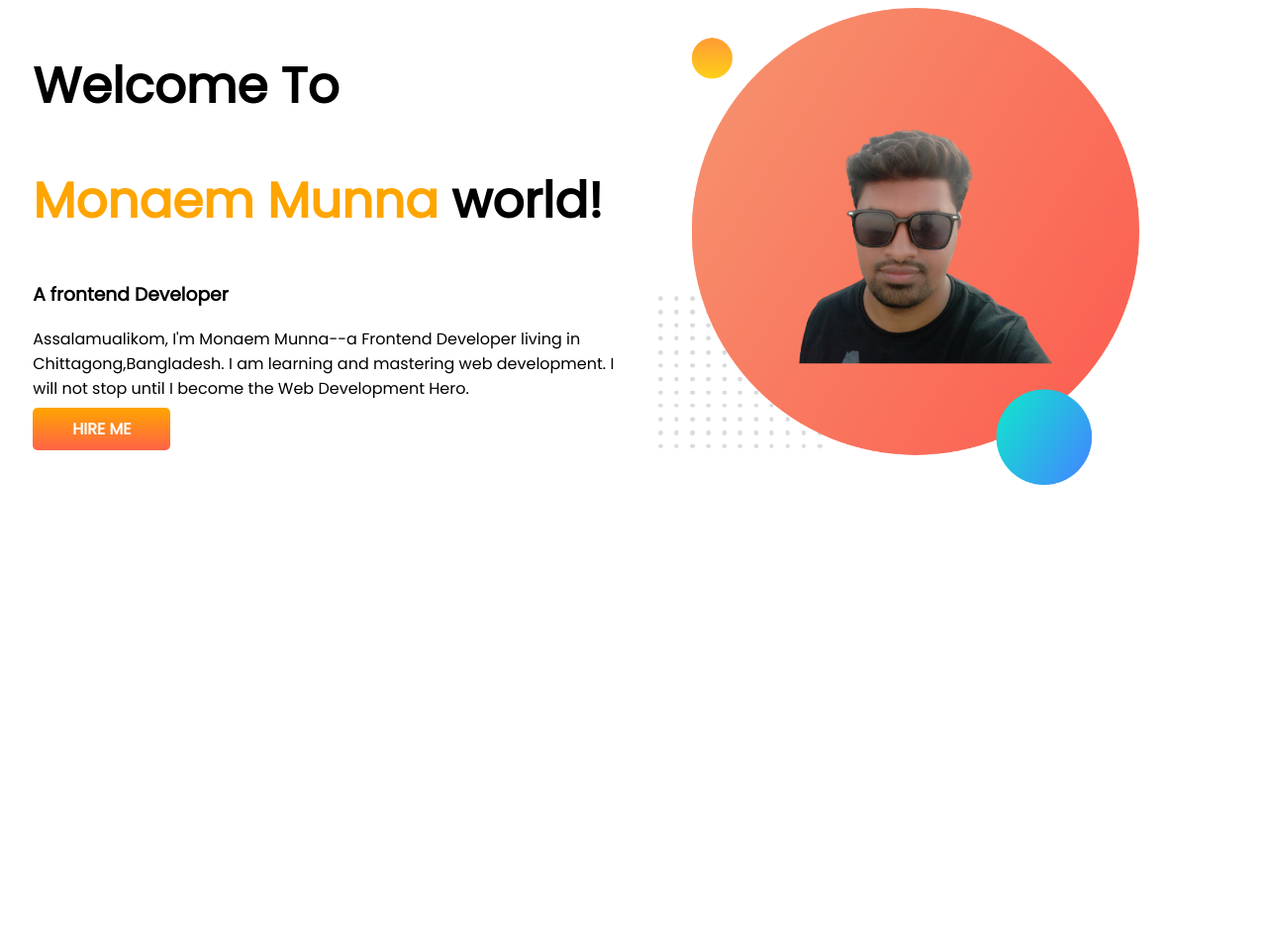
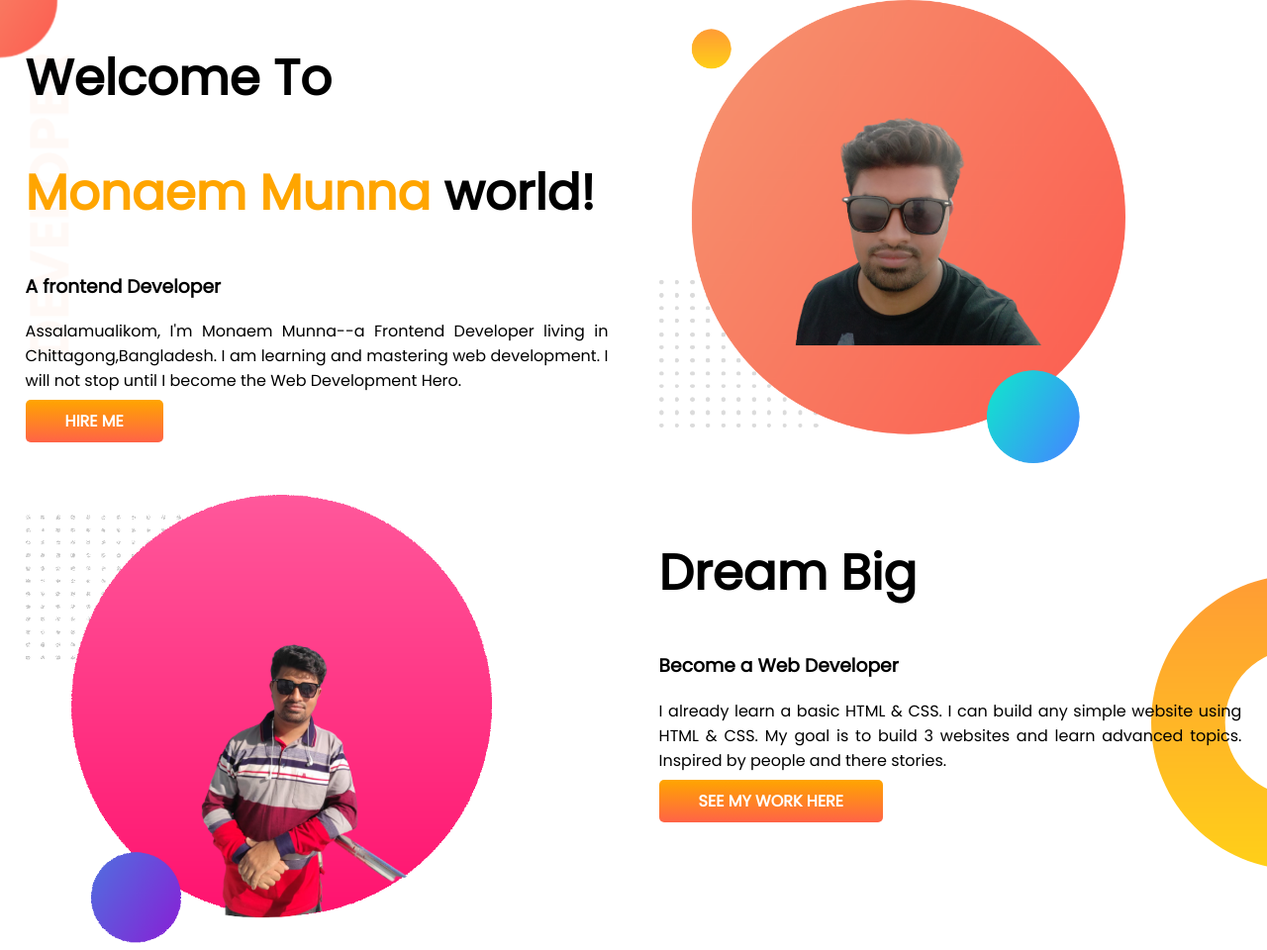
Before and after one commit to Munna3048/munna-portfolio-repo, a plain HTML site: page index.html in a window 1280 px wide. Shown: the whole page at 99% size. Before the commit the page ends 800 px from the top, so only its background shows below. Drawn offline with Linux system fonts and the light colour scheme.

Commit message:
2nd section added

```diff
--- a/index.html
+++ b/index.html
@@ -13,7 +13,7 @@
 </head>
 
 <body>
-    <section>
+    <section class="top-banner">
         <div class="half-width">
             <h1>Welcome To </h1>
             <h1><span class="color">Monaem Munna</span> world!</h1>
@@ -26,6 +26,18 @@
             <img src="/images/munna-bg.png" alt="">
         </div>
     </section>
+    <section class="dream-bg">
+        <div class="half-width">
+            <img src="/images/munna3.png" alt="">
+        </div>
+        <div class="half-width">
+            <h1>Dream Big</h1>
+            <h3>Become a Web Developer</h3>
+            <p>I already learn a basic HTML & CSS. I can build any simple website using HTML & CSS. My goal is to build
+                3 websites and learn advanced topics. Inspired by people and there stories.</p>
+            <a class="anchor" target="_blank" href="https://programminghero1.github.io/">SEE MY WORK HERE</a>
+        </div>
+    </section>
 </body>
 
 </html>
--- a/style.css
+++ b/style.css
@@ -1,5 +1,13 @@
 body{
     font-family: 'Poppins', sans-serif;
+    margin: 0;
+}
+
+
+
+.top-banner{
+    background-image: url(/images/top-banner.png);
+    background-repeat: no-repeat;
 }
 
 
@@ -19,6 +27,8 @@ section{
 .half-width{
     width: 50%;
     padding-left: 2%;
+    padding-right: 2%;
+    text-align: justify;
 
 }
 
@@ -34,3 +44,10 @@ section{
     color: white;
     font-weight: 700;
 }
+
+.dream-bg{
+    background-image: url(/images/dream-bg.png);
+    background-repeat: no-repeat;
+    background-position: right;
+    margin-top: 2%;
+}
```
Also changed, not shown: images/dream-bg.png (added), images/exp-bg.png (added), images/munna2.png (added), images/munna3.png (added), images/my-bg2.png (added), images/top-banner.png (added).
